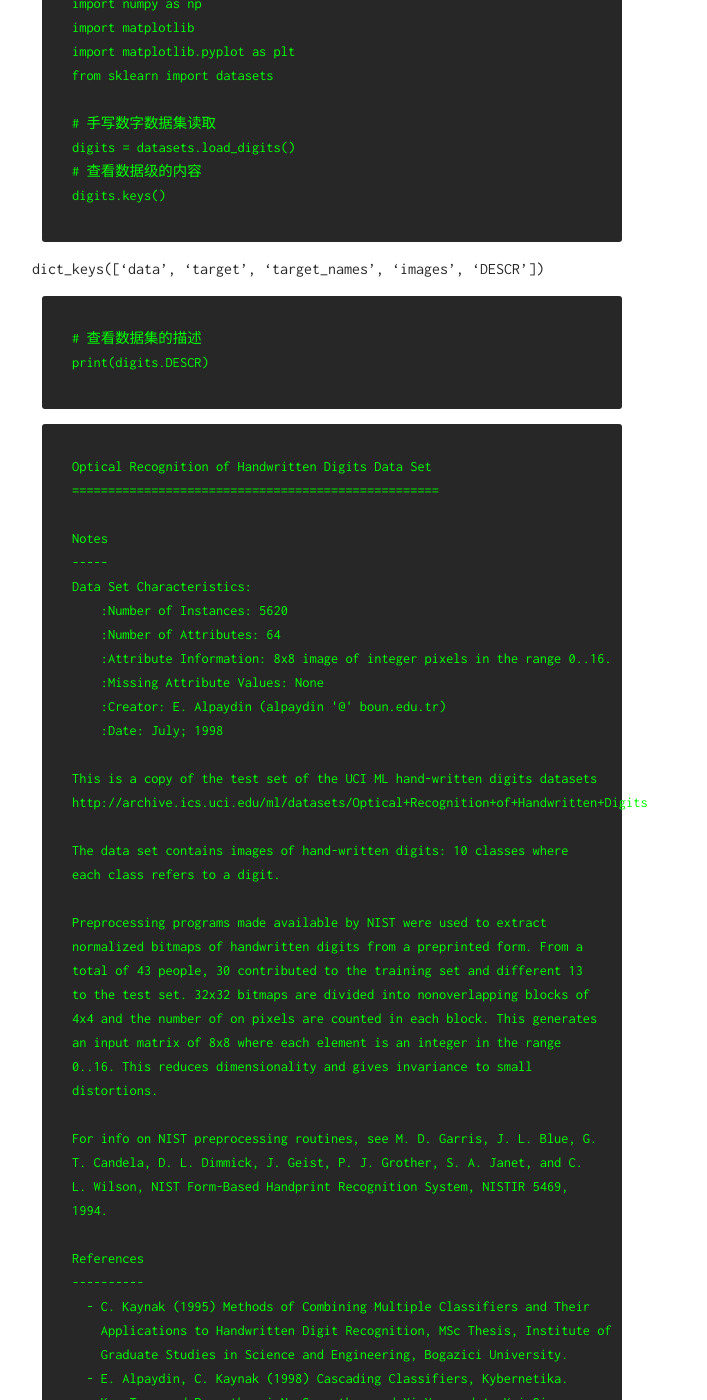
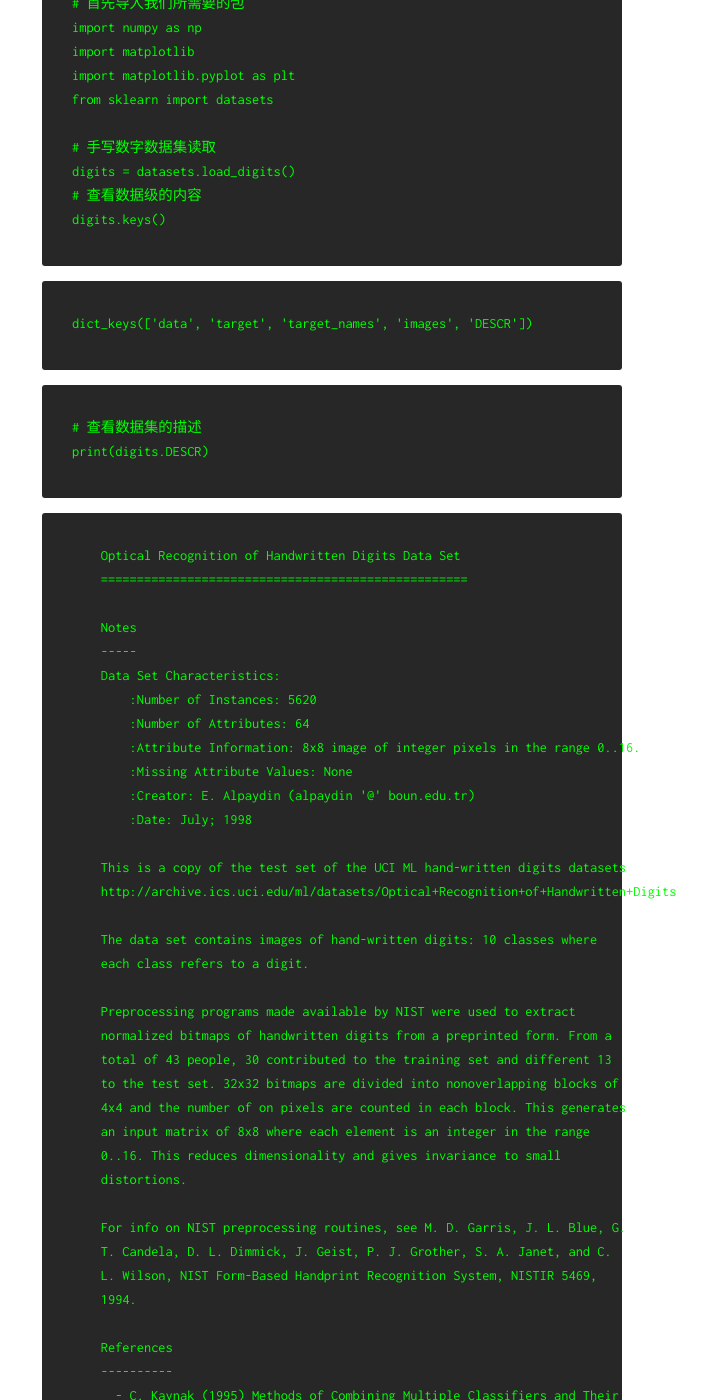
Before and after one commit to TobiahShaw/TobiahShaw.github.io, a Jekyll site: the page built from _posts/2019-03-07-Classified-Accuracy.md, in a window 1280 px wide and 1400 px high, scrolled down 489 px. Shown: the whole window, without its empty margins (308-1015 px from the left). Built offline with Jekyll 4.4.1, drawn with Linux system fonts in a browser that asks for light colours; our own code applies the rules of GitHub Pages for plain Markdown files; some of the changed text lies outside the part shown.

Commit message:
update post

````diff
--- a/_posts/2019-03-07-Classified-Accuracy.md
+++ b/_posts/2019-03-07-Classified-Accuracy.md
@@ -21,13 +27,16 @@
 digits.keys()
 ```
 
+```terminal
 dict_keys(['data', 'target', 'target_names', 'images', 'DESCR'])
+```
 
 ```python
 # 查看数据集的描述
 print(digits.DESCR)
 ```
 
+```terminal
     Optical Recognition of Handwritten Digits Data Set
     ===================================================
 
@@ -73,6 +82,7 @@
         2005.
       - Claudio Gentile. A New Approximate Maximal Margin Classification
         Algorithm. NIPS. 2000.
+```
 
 ```python
 # 数据集中的data是数据的样本
@@ -80,7 +90,9 @@
 X.shape
 ```
 
+```terminal
 (1797, 64)
+```
 
 ```python
 # 数据集中的target是数据的标签
@@ -88,25 +100,31 @@
 y.shape
 ```
 
+```terminal
 (1797,)
+```
 
 ```python
 # 数据标签的值，这里是手写数字，所以分别有0到9，10个数字为标签
 digits.target_names
 ```
 
+```terminal
 array([0, 1, 2, 3, 4, 5, 6, 7, 8, 9])
+```
 
 ```python
 # 查看一下前一百个数据的标签
 y[:100]
 ```
 
+```terminal
 array([0, 1, 2, 3, 4, 5, 6, 7, 8, 9, 0, 1, 2, 3, 4, 5, 6, 7, 8, 9, 0, 1,
         2, 3, 4, 5, 6, 7, 8, 9, 0, 9, 5, 5, 6, 5, 0, 9, 8, 9, 8, 4, 1, 7,
         7, 3, 5, 1, 0, 0, 2, 2, 7, 8, 2, 0, 1, 2, 6, 3, 3, 7, 3, 3, 4, 6,
         6, 6, 4, 9, 1, 5, 0, 9, 5, 2, 8, 2, 0, 0, 1, 7, 6, 3, 2, 1, 7, 4,
         6, 3, 1, 3, 9, 1, 7, 6, 8, 4, 3, 1])
+```
 
 ```python
 # 查看前十个数据的样本，可以看到每个数据样本是个长度为64向量，其实是8*8举证拉平得到的，
@@ -114,6 +132,7 @@
 X[:10]
 ```
 
+```terminal
     array([[ 0.,  0.,  5., 13.,  9.,  1.,  0.,  0.,  0.,  0., 13., 15., 10.,
             15.,  5.,  0.,  0.,  3., 15.,  2.,  0., 11.,  8.,  0.,  0.,  4.,
             12.,  0.,  0.,  8.,  8.,  0.,  0.,  5.,  8.,  0.,  0.,  9.,  8.,
@@ -164,6 +183,7 @@
             16.,  1., 12., 15.,  0.,  0.,  0.,  0., 13., 16.,  9., 15.,  2.,
              0.,  0.,  0.,  0.,  3.,  0.,  9., 11.,  0.,  0.,  0.,  0.,  0.,
              9., 15.,  4.,  0.,  0.,  0.,  9., 12., 13.,  3.,  0.,  0.]])
+```
 
 ```python
 # 随便去个阉割版拿出来
@@ -171,7 +191,9 @@
 y[666]
 ```
 
+```terminal
 0
+```
 
 ```python
 # 将向量以灰度图的形式打印出来
@@ -190,7 +212,9 @@
 my_kNN_clf.fit(X_train=X_train, y_train=y_train)
 ```
 
+```terminal
 kNN(k=10)
+```
 
 使用训练好的样本预测测试集的结果，并根据测试集的样本算出准确度
 
@@ -200,7 +224,9 @@
 accuracy
 ```
 
+```terminal
 0.9860724233983287
+```
 
 我们把这个方法封装一下：
 
@@ -218,7 +244,9 @@
 accuracy
 ```
 
+```terminal
 0.9860724233983287
+```
 
 完善kNN算法，增加score方法
 
@@ -234,7 +262,9 @@
 my_kNN_clf.score(X_test=X_test, y_test=y_test)
 ```
 
+```terminal
 0.9860724233983287
+```
 
 ## scikit-lean 中的 accuracy_score
 
@@ -248,9 +278,11 @@
 knn_clf.fit(X_train, y_train)
 ```
 
+```terminal
 KNeighborsClassifier(algorithm='auto', leaf_size=30, metric='minkowski',
                metric_params=None, n_jobs=1, n_neighbors=3, p=2,
                weights='uniform')
+```
 
 ```python
 y_predict = knn_clf.predict(X=X_test)
@@ -262,12 +294,16 @@
 accuracy_score(y_true=y_test, y_pred=y_predict)
 ```
 
+```terminal
 0.9972222222222222
+```
 
 ```python
 knn_clf.score(X=X_test, y=y_test)
 ```
 
+```terminal
 0.9972222222222222
+```
 
 可以看到我们的实现，其实是仿照的scikit-learn的风格来的，这样做的话其实是有一些好处的，可以让我们的封装兼容scikit-learn的一些方法，以后我们也会这么做。
````
Also changed, not shown: other parts of _posts/2019-03-07-Classified-Accuracy.md (+6 -0 lines).
